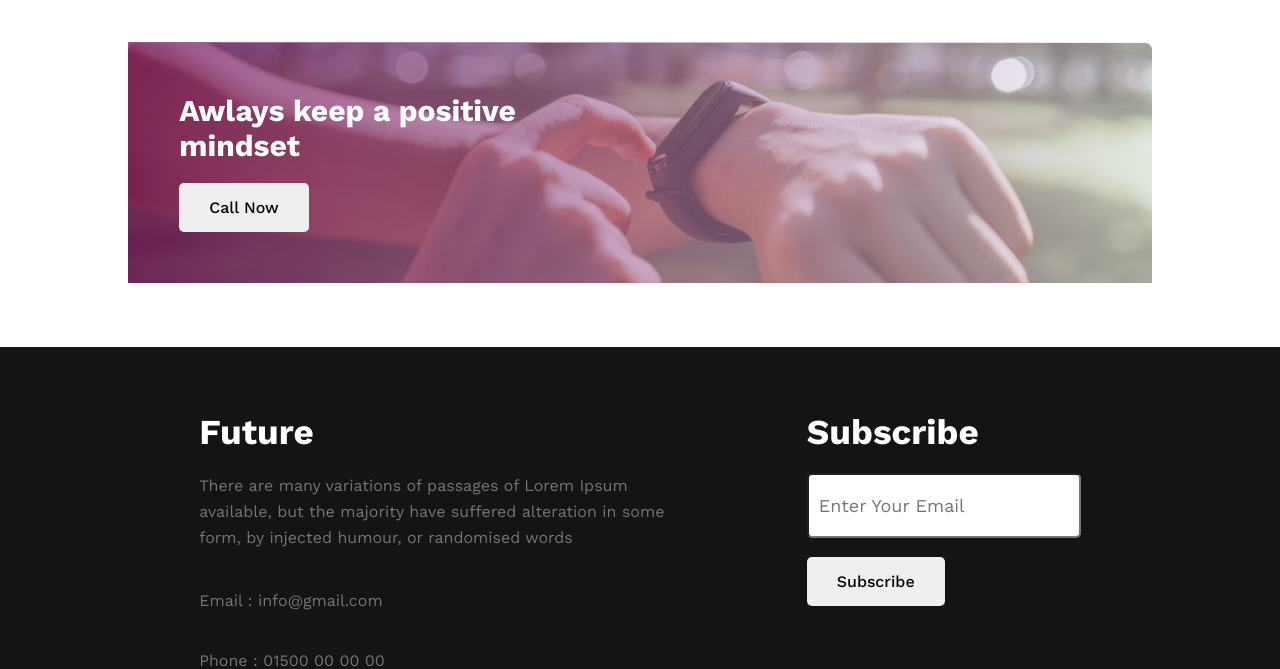
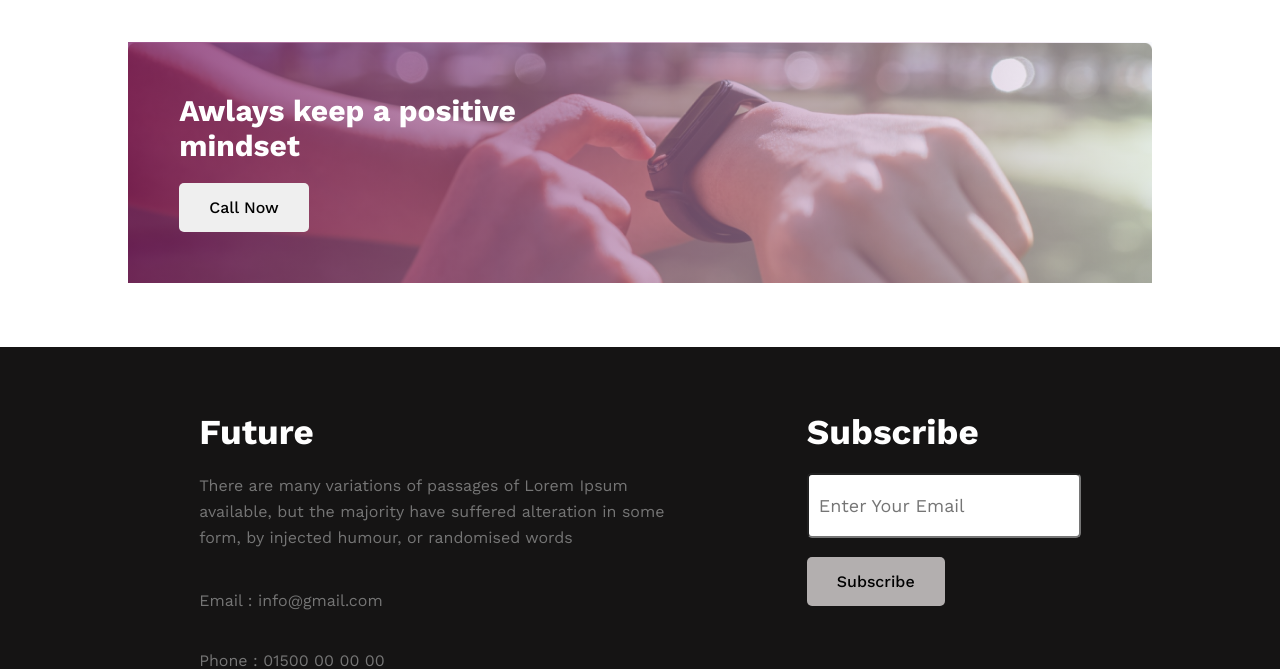
Before and after one commit to monir3355/think-mission, a plain HTML site: page index.html in a window 1280 px wide. In both pictures the pointer is over the button "Subscribe". Shown: the part 2576-3245 px from the top of the page. Drawn offline with nearby package versions, Linux system fonts and the light colour scheme.

Commit message:
all added by me

```diff
--- a/css/style.css
+++ b/css/style.css
@@ -200,3 +200,7 @@ header{
     font-size: 16px;
     font-weight: 500;
 }
+.footer-btn:hover{
+    background-color: #ebe6e6bd;
+    cursor: pointer;
+}
```
